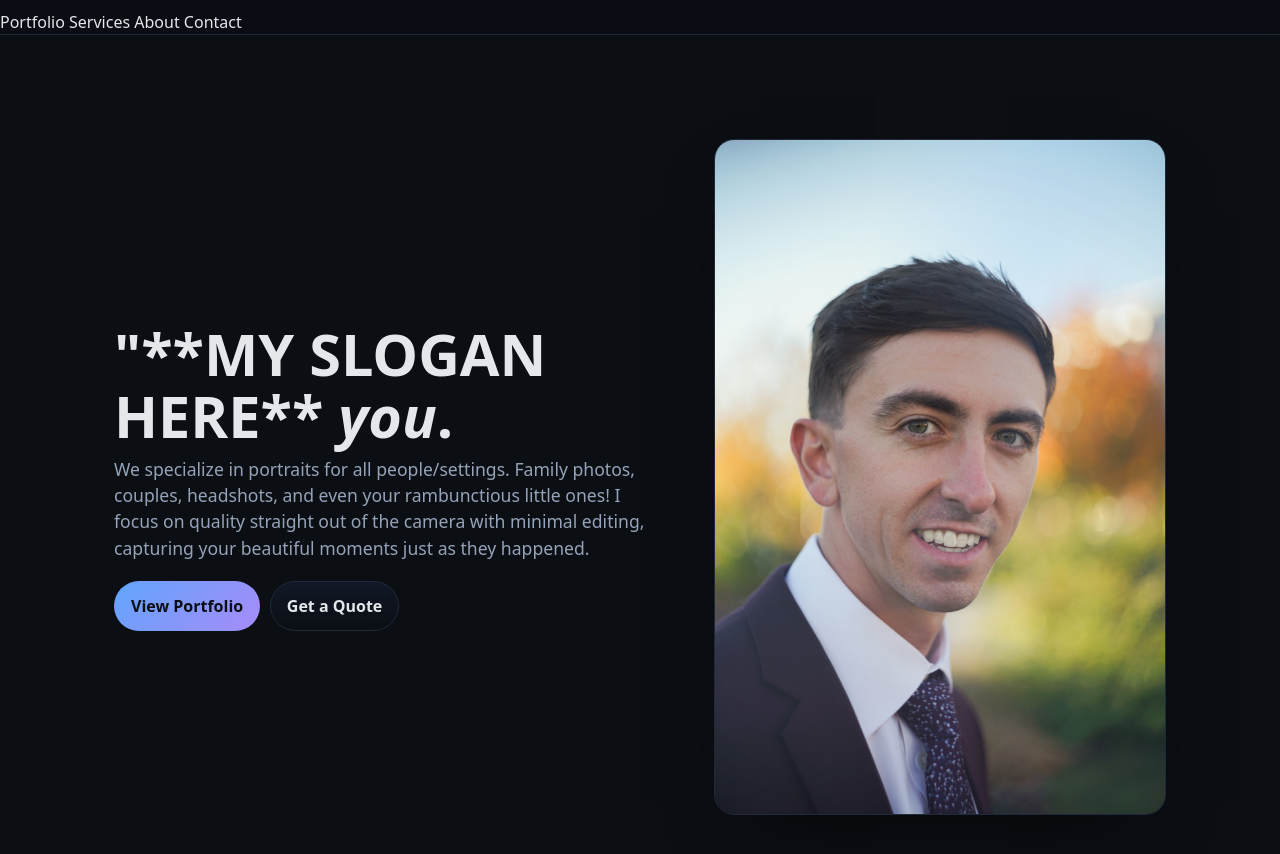
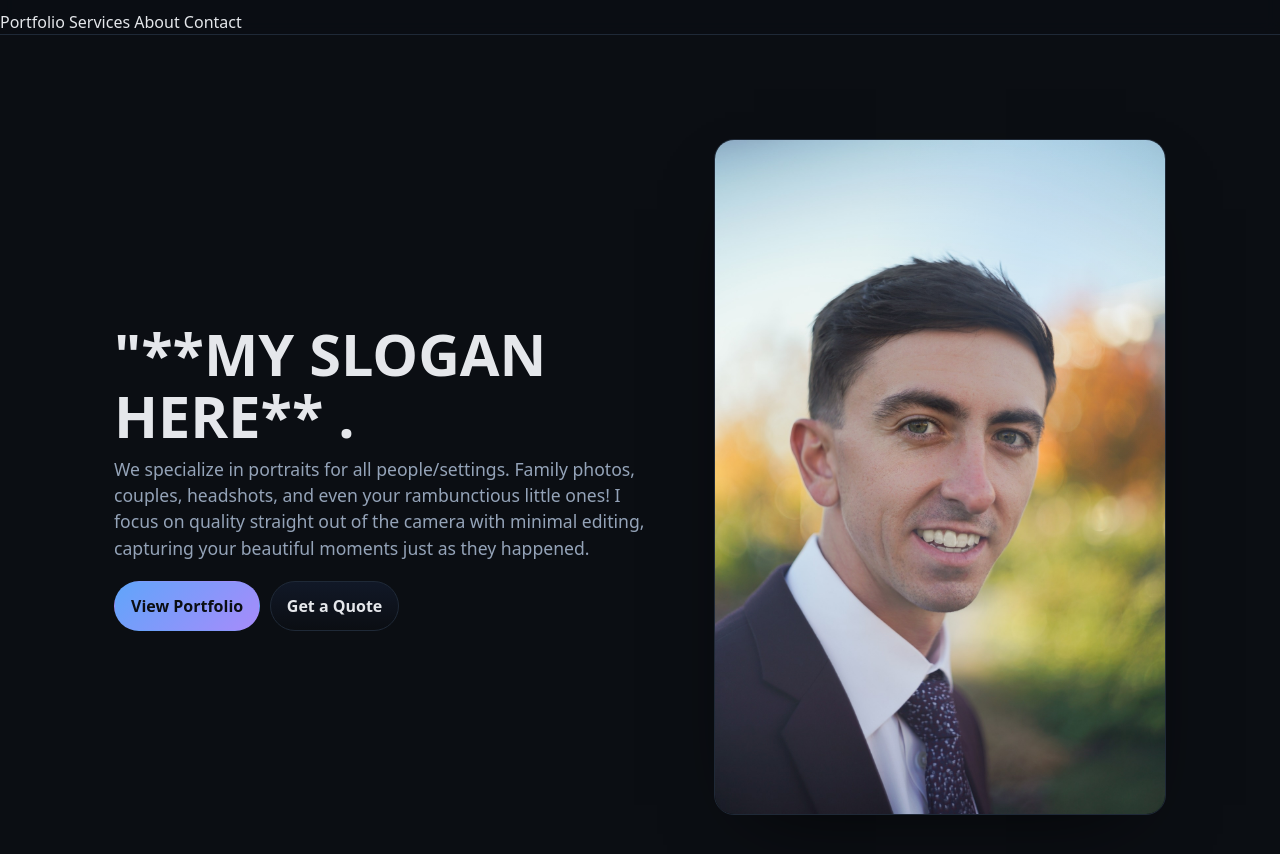
Before and after one commit to ndobbins/photowebsite, a plain HTML site: page index.html in a window 1280 px wide. Shown: the part 88-942 px from the top of the page. Drawn offline with Linux system fonts and the light colour scheme.

Commit message:
update generic slogan

```diff
--- a/index.html
+++ b/index.html
@@ -148,7 +148,7 @@
     <div class="container hero-wrap">
       <div>
         <!--<span class="badge">Natural light • Authentic stories</span> -->
-        <h1 class="headline"> "**MY SLOGAN HERE** <em>you</em>.</h1>
+        <h1 class="headline"> "**MY SLOGAN HERE** </em>.</h1>
         <p class="sub">We specialize in portraits for all people/settings. Family photos, couples, headshots, and even your rambunctious little ones! I focus on quality straight out of the camera with minimal editing, capturing your beautiful moments just as they happened.</p>
         <div class="cta">
           <a href="#portfolio" class="btn primary">View Portfolio</a>
```
